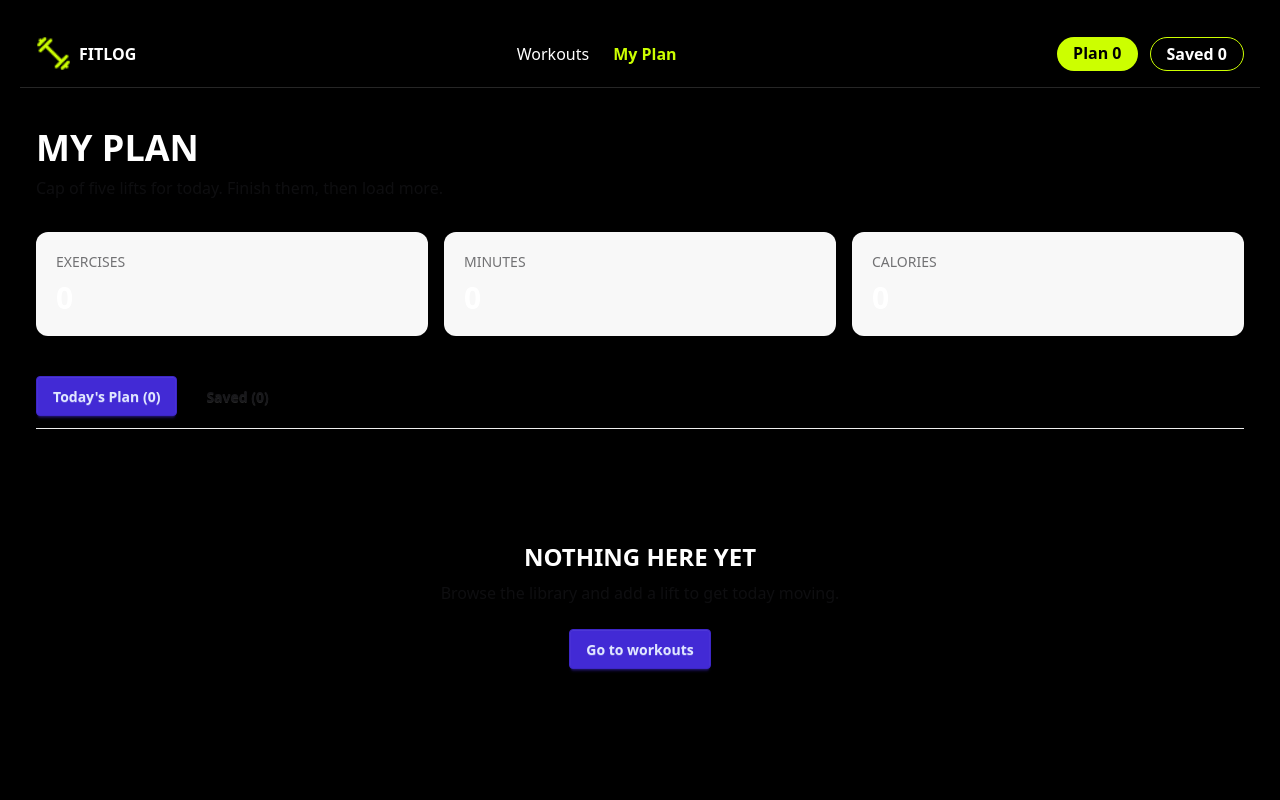
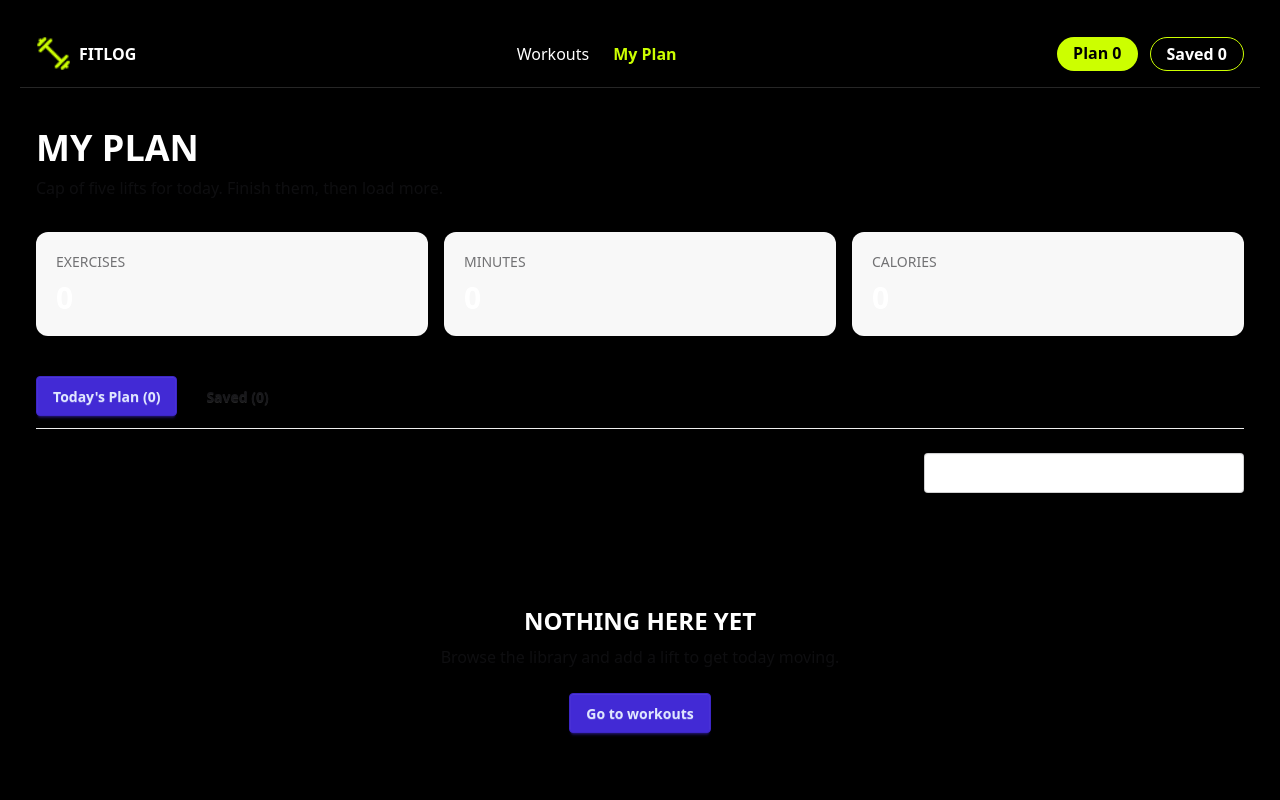
Before and after one commit to Fayez-Ali-IT25026/Assignment__6, a Next.js app: page /my-plan in a window 1280 px wide. Shown: the top 800 px of the page. Built offline with nearby package versions, Linux system fonts and the light colour scheme.

Commit message:
sort add to my plan

```diff
--- a/src/app/my-plan/page.tsx
+++ b/src/app/my-plan/page.tsx
@@ -17,9 +17,24 @@ const MyPlan = () => {
     const [activeTab, setActiveTab] =
         useState<"plan" | "saved">("plan");
         const [sortBy, setSortBy] = useState("default");
+                                                                                                               {/* Sort Options */}
+   const workouts = (
+    activeTab === "plan" ? plan : saved
+).slice().sort((a, b) => {
+    if (sortBy === "duration") {
+        return a.duration - b.duration;
+    }
 
-    const workouts =
-        activeTab === "plan" ? plan : saved;
+    if (sortBy === "calories") {
+        return a.caloriesBurned - b.caloriesBurned;
+    }
+
+    if (sortBy === "rating") {
+        return b.rating - a.rating;
+    }
+
+    return 0;
+});
 
     const totalMinutes = plan.reduce(
         (total, workout) =>
@@ -111,6 +126,20 @@ const MyPlan = () => {
         Saved ({saved.length})
     </button>
 
+</div>
+                                                                                                      {/* Sort Options */}
+
+<div className="mt-6 flex justify-end">
+    <select
+        value={sortBy}
+        onChange={(e) => setSortBy(e.target.value)}
+        className="select select-bordered"
+    >
+        <option value="default">Sort By</option>
+        <option value="duration">Duration</option>
+        <option value="calories">Calories</option>
+        <option value="rating">Rating</option>
+    </select>
 </div>
 
                                                                                                           {/* Workout List */}
```
Lines whose indentation alone changed are shown as unchanged.
